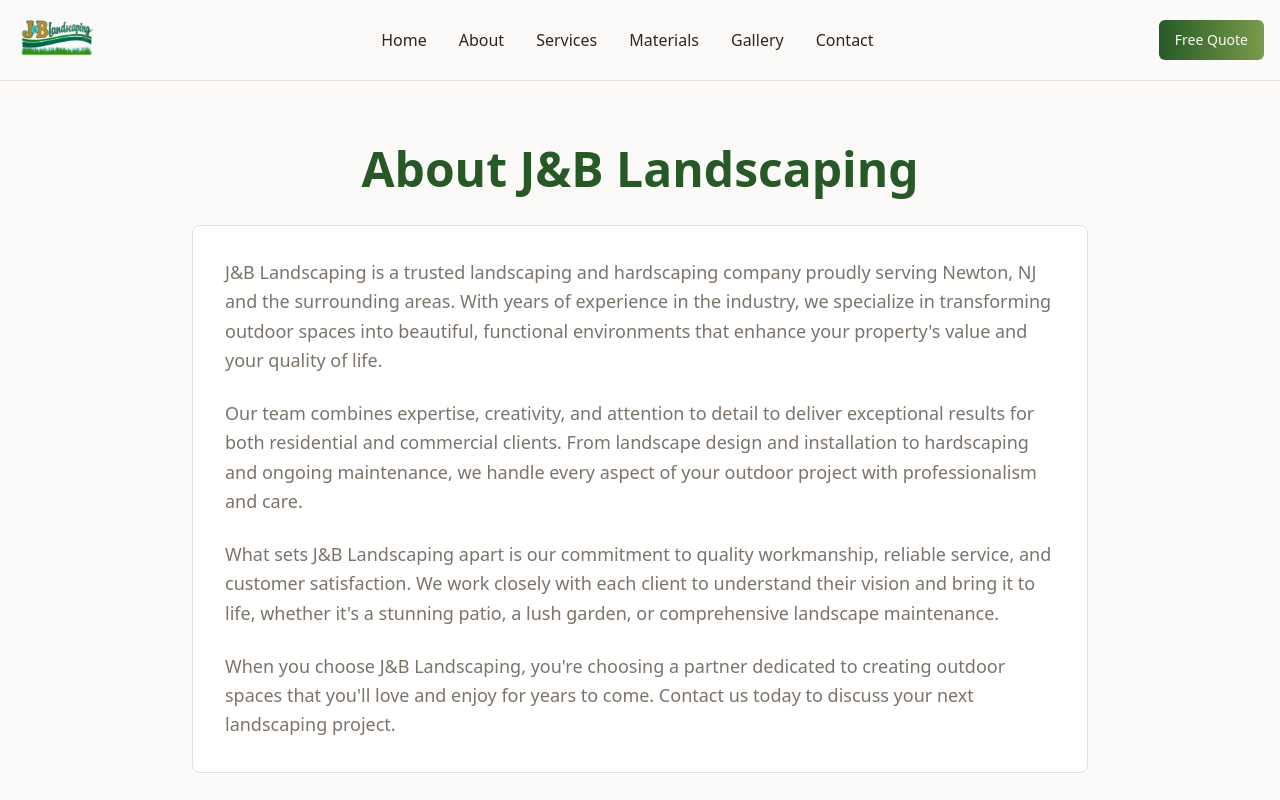
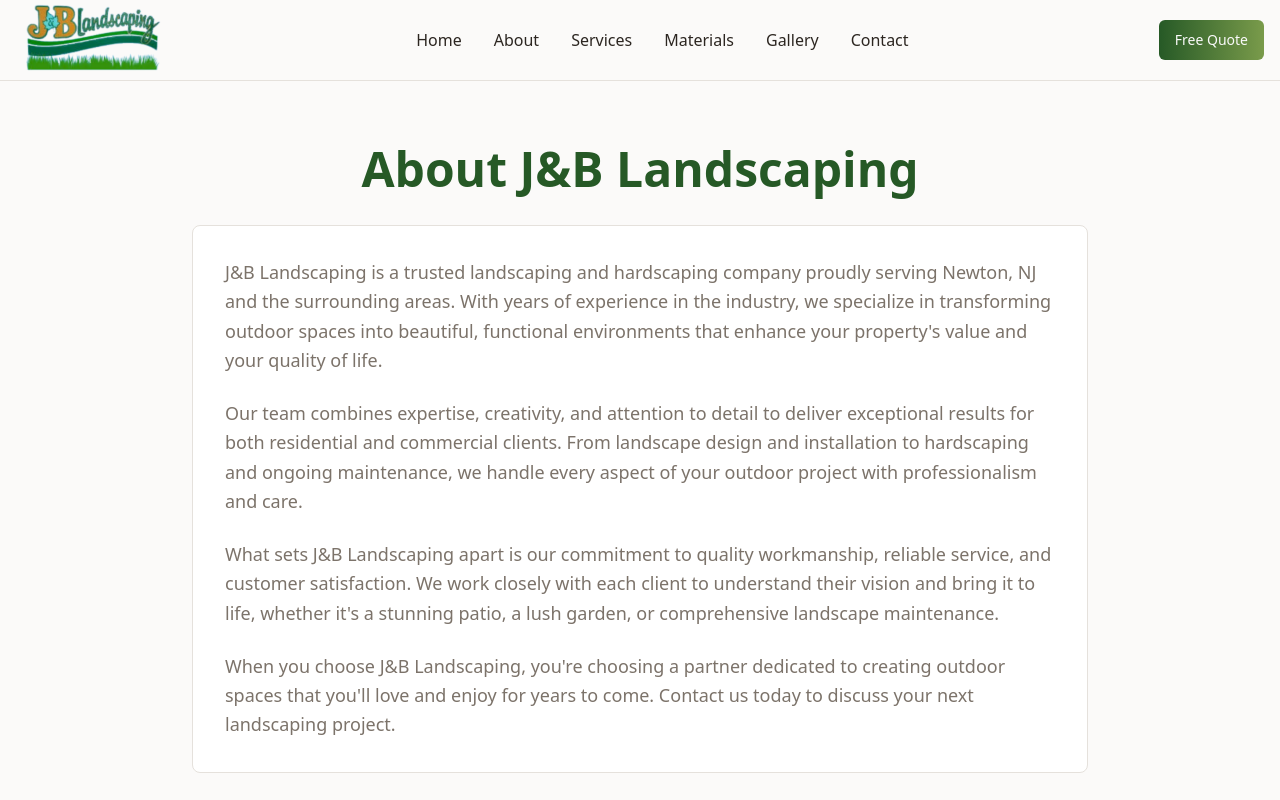
Before and after one commit to geturmoneyupnoturfunnyup/newton-landscapes-online, a React (Vite) app: page /about in a window 1280 px wide. Shown: the top 800 px of the page. Built offline with nearby package versions, Linux system fonts and the light colour scheme.

Commit message:
made the logo bigger because ai cant do it bruh

```diff
--- a/src/components/Header.tsx
+++ b/src/components/Header.tsx
@@ -24,7 +24,7 @@ const Header = () => {
               <img
                 src="/lovable-uploads/b23689e7-fc34-427f-ba07-33343c332385.png"
                 alt="J&B Landscaping Logo"
-                className="h-16 md:h-20 w-auto"
+                className="h-[150px] w-auto mt-1"
               />
             </a>
           </div>
```
